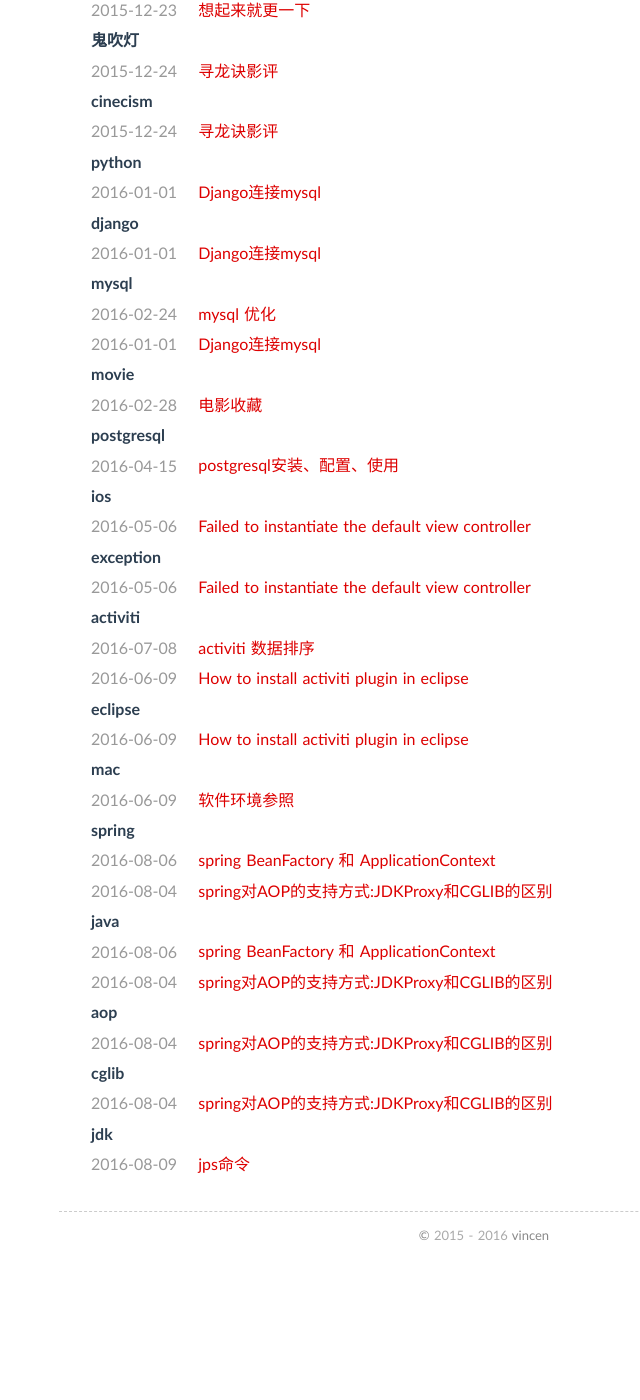
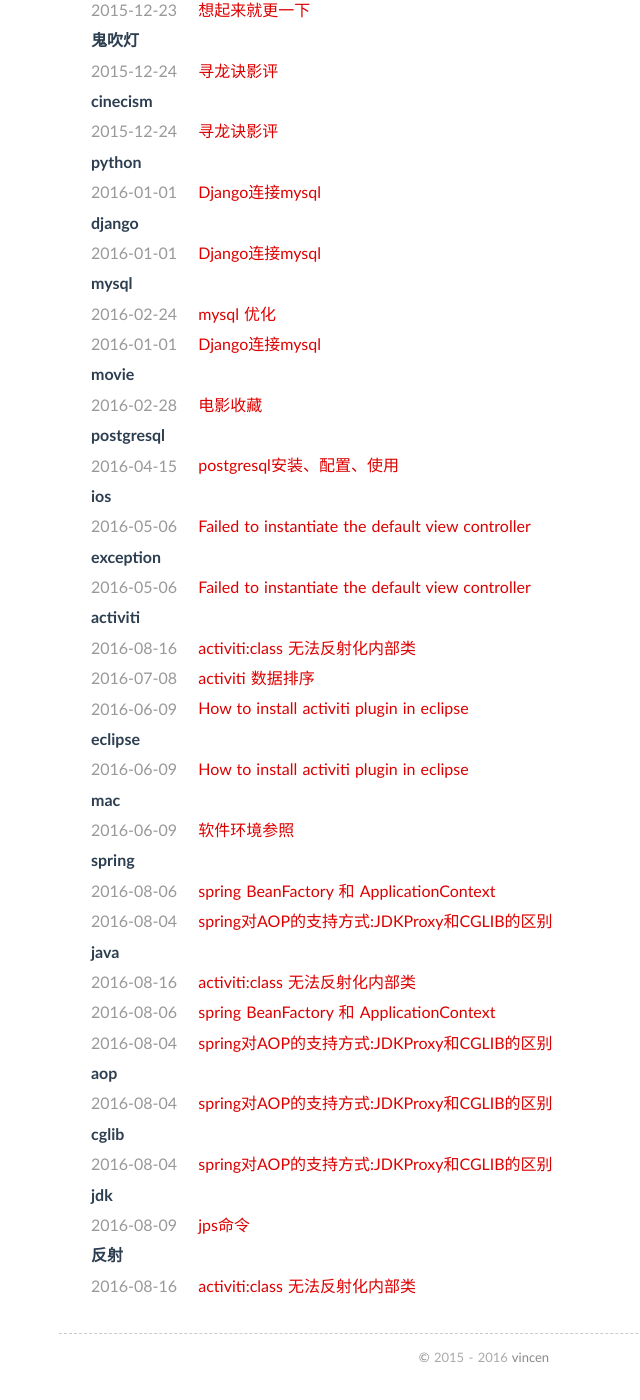
Before and after one commit to vincen/vincen.github.io, a Jekyll site: the page built from tags/index.md, in a window 1280 px wide and 1400 px high, scrolled down 494 px. Shown: the whole window, without its empty margins (156-796 px from the left). Built offline with Jekyll 4.4.1, drawn with Linux system fonts in a browser that asks for light colours; comment, search, counter and statistics services are not loaded; before the commit the page ends 1772 px from its top, so only the background shows below that.

Commit message:
update post

```diff
--- /dev/null
+++ b/_posts/2016-08-16-0011.md
@@ -0,0 +1,22 @@
+---
+layout: post
+title: activiti:class 无法反射化内部类
+categories: server-side
+tags: activiti java 反射
+---
+1、Java反射内部类
+
+在Java中，使用反射的方法加载类的具体代码是：
+{% highlight java %}
+Class<?> cls = Class.forName("package.ClassName");
+{% endhighlight %}
+关于反射内部类的话：
+{% highlight java linenos %}
+// 如果使用这样的代码，会抛出ClassNotFoundException
+Class<?> cls = Class.forName("package.ClassName.InnerClass");
+// 对于内部类，我们需要像下面这样写代码：
+Class<?> cls = Class.forName("package.ClassName$InnerClass");
+{% endhighlight %}
+并且，内部类需要加上静态化。
+
+2、在activiti中，service task的实现类，如果定义成内部类的话，是无法实例化的。
```
Also changed, not shown: _posts/2016-01-13-0006.md (+1 -1 lines).
